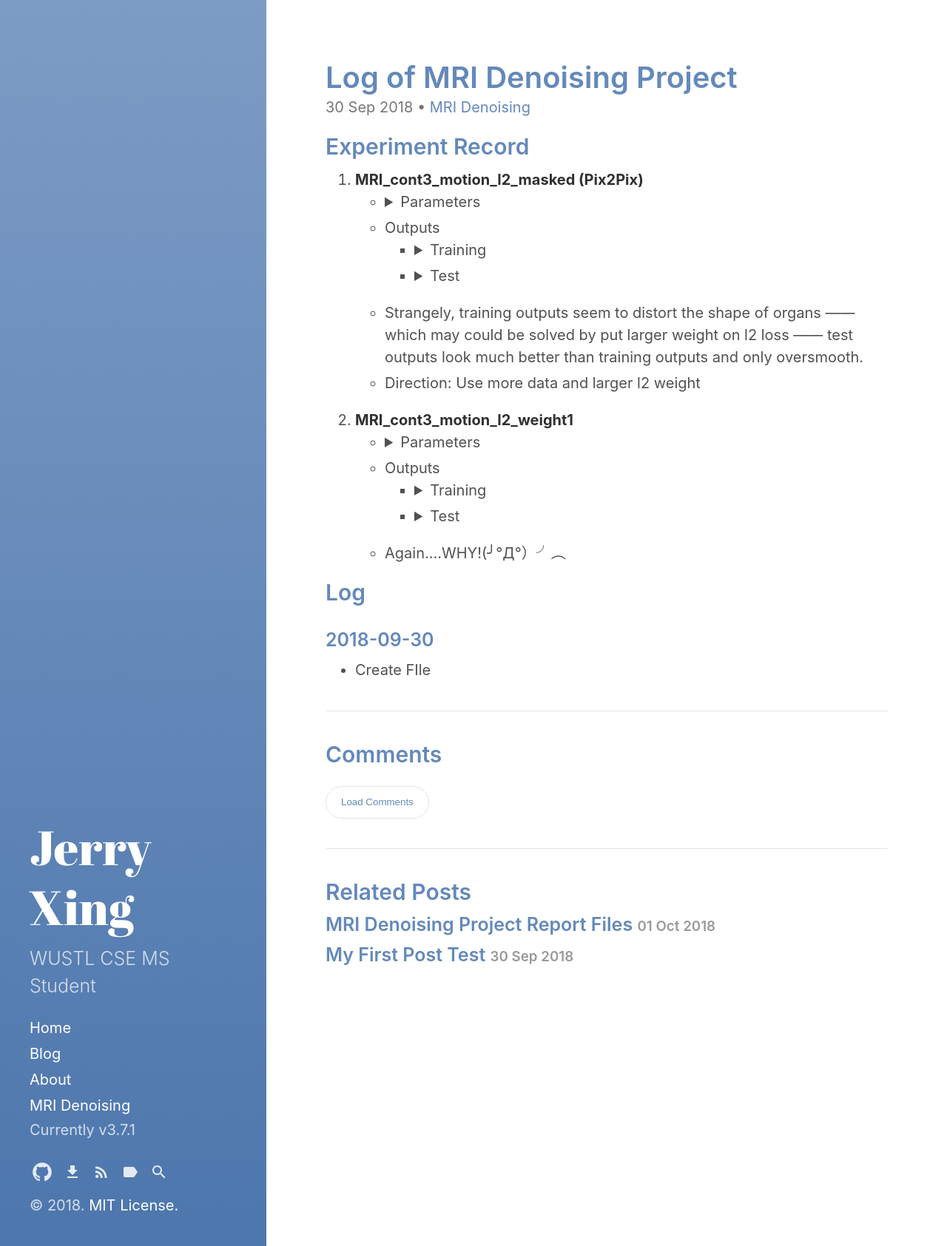
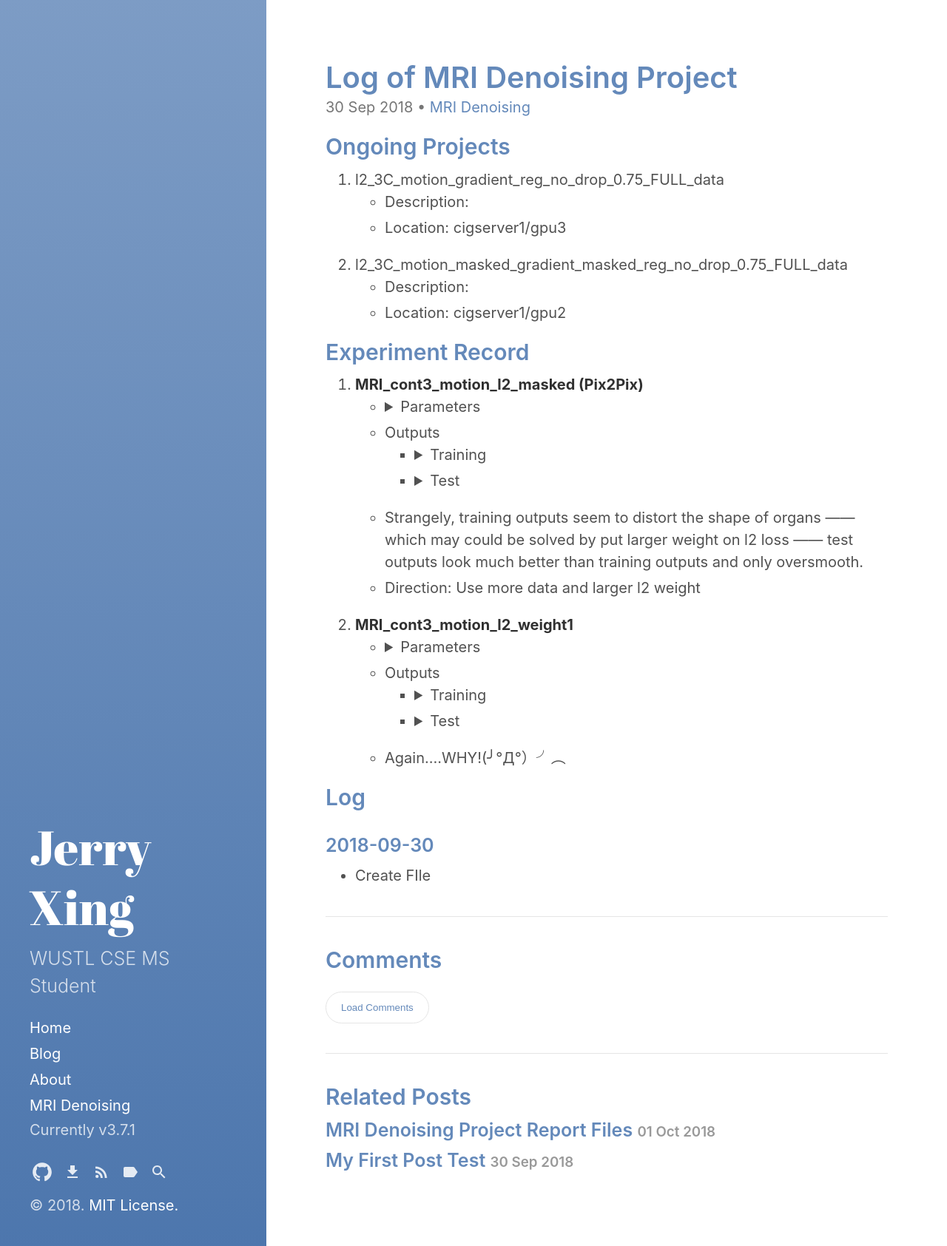
Before and after one commit to jr-xing/jr-xing.github.io, a Jekyll site: the page built from _posts/2018-09-30-MRI-denoising-log.md, in a window 1280 px wide. Shown: the whole page at 74% size. Built offline with Jekyll 4.4.1, drawn with Linux system fonts in a browser that asks for light colours.

Commit message:
update report

```diff
--- a/_posts/2018-09-30-MRI-denoising-log.md
+++ b/_posts/2018-09-30-MRI-denoising-log.md
@@ -8,6 +8,15 @@ excerpt_separator:  <!--more-->
 .parameter{font-size:15px; background-color:rgb(230, 230, 230); padding:10px}
 </style>
 <!-- https://stackoverflow.com/questions/17677094/jekyll-for-loop-over-all-images-in-a-folder -->
+
+## Ongoing Projects
+1. l2_3C_motion_gradient_reg_no_drop_0.75_FULL_data
+	- Description:
+	- Location: cigserver1/gpu3
+2. l2_3C_motion_masked_gradient_masked_reg_no_drop_0.75_FULL_data
+	- Description:
+	- Location: cigserver1/gpu2
+
 ## Experiment Record
 1. **MRI_cont3_motion_l2_masked (Pix2Pix)**
     -   <details><summary>Parameters</summary>
```
Also changed, not shown: 10 other files.
